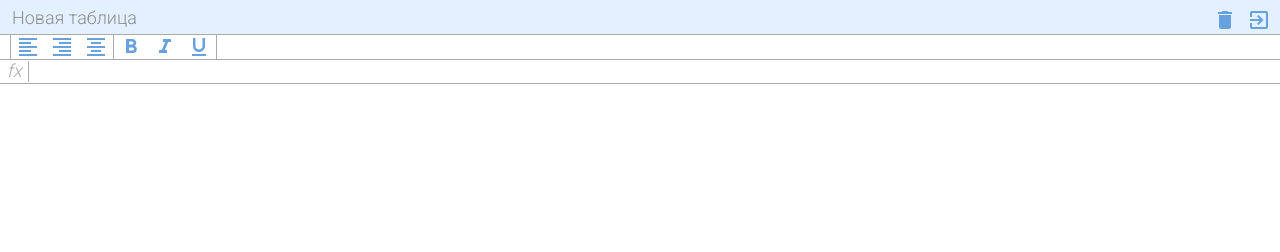
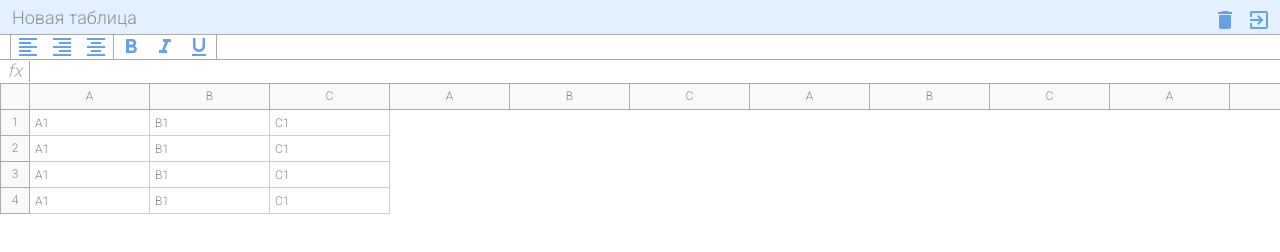
Before and after one commit to vladkvn/custom-excel, a website built with webpack: page src/index.html in a window 1280 px wide. Built offline with nearby package versions, Linux system fonts and the light colour scheme.

Commit message:
Added table styles

```diff
--- a/src/index.html
+++ b/src/index.html
@@ -62,7 +62,70 @@
             <div class="formula-info">fx</div>
             <div class="input" contenteditable="true"></div>
         </div>
-        <div class="excel__table"></div>
+        <div class="excel__table">
+            <div class="row">
+                <div class="row-info"></div>
+                <div class="row-data">
+                    <div class="column">A</div>
+                    <div class="column">B</div>
+                    <div class="column">C</div>
+                    <div class="column">A</div>
+                    <div class="column">B</div>
+                    <div class="column">C</div>
+                    <div class="column">A</div>
+                    <div class="column">B</div>
+                    <div class="column">C</div>
+                    <div class="column">A</div>
+                    <div class="column">B</div>
+                    <div class="column">C</div>
+                    <div class="column">A</div>
+                    <div class="column">B</div>
+                    <div class="column">C</div>
+                    <div class="column">A</div>
+                    <div class="column">B</div>
+                    <div class="column">C</div>
+                    <div class="column">A</div>
+                    <div class="column">B</div>
+                    <div class="column">C</div>
+                    <div class="column">A</div>
+                    <div class="column">B</div>
+                    <div class="column">C</div>
+                </div>
+            </div>
+            <div class="row">
+                <div class="row-info">1</div>
+                <div class="row-data">
+                    <div class="cell">A1</div>
+                    <div class="cell">B1</div>
+                    <div class="cell">C1</div>
+                </div>
+            </div>
+            <div class="row">
+                <div class="row-info">2</div>
+                <div class="row-data">
+                    <div class="cell">A1</div>
+                    <div class="cell">B1</div>
+                    <div class="cell">C1</div>
+                </div>
+            </div>
+            <div class="row">
+                <div class="row-info">3</div>
+                <div class="row-data">
+                    <div class="cell">A1</div>
+                    <div class="cell">B1</div>
+                    <div class="cell">C1</div>
+                </div>
+            </div>
+            <div class="row">
+                <div class="row-info">4</div>
+                <div class="row-data">
+                    <div class="cell">A1</div>
+                    <div class="cell">B1</div>
+                    <div class="cell">C1</div>
+                </div>
+            </div>
+
+        </div>
     </div>
 </div>
 </body>
--- a/src/scss/_variables.scss
+++ b/src/scss/_variables.scss
@@ -6,5 +6,9 @@ $hover-element-border: 1px solid #26AEFF;
 $focus-element-border: 2px solid #26AEFF;
 $toolbar-height: 26px;
 $border-color: #aaaaaa;
+$border-color-cell: #cecece;
 $formula-height: 24px;
 $info-cell-width: 30px;
+$cell-width: 120px;
+$row-min-height: 20px;
+$row-height: 26px;
--- a/src/scss/formula.scss
+++ b/src/scss/formula.scss
@@ -16,6 +16,7 @@
     font-size: 18px;
     font-style: italic;
     text-align: center;
+    box-sizing: content-box;
     width: $info-cell-width;
     color: #aaa;
   }
--- a/src/scss/index.scss
+++ b/src/scss/index.scss
@@ -16,3 +16,10 @@ body {
   font-family: 'Roboto', sans-serif;
   font-size: 12px;
 }
+
+.excel {
+  position: relative;
+  color: #888;
+  height: 100%;
+  max-width: 100%;
+}
--- a/src/scss/table.scss
+++ b/src/scss/table.scss
@@ -2,5 +2,65 @@
 @import 'mixins';
 
 .excel__table {
+  position: absolute;
+  left: 0;
+  right: 0;
+  top: $header-height + $toolbar-height + $formula-height;
+  overflow-x: auto;
+  padding-bottom: 2px;
 
+  .row {
+    display: flex;
+    flex-direction: row;
+    min-height: $row-min-height;
+    height: $row-height;
+
+  }
+
+  .row-info {
+    display: flex;
+    justify-content: center;
+    align-items: center;
+    min-width: $info-cell-width;
+    height: 100%;
+    border: 1px solid $border-color;
+    background-color: #f8f9fa;
+    border-top: none;
+  }
+
+  .column {
+    display: flex;
+    justify-content: center;
+    align-items: center;
+    background-color: #f8f9fa;
+    min-width: 40px;
+    width: $cell-width;
+    height: 100%;
+    border: 1px solid $border-color;
+    border-top: none;
+    border-left: none;
+  }
+
+  .row-data {
+    display: flex;
+    justify-content: center;
+    align-items: center;
+    height: 100%;
+  }
+
+  .cell {
+    min-width: 40px;
+    width: $cell-width;
+    height: 100%;
+    border:1px solid $border-color-cell;
+    border-top: none;
+    border-left: none;
+    padding: 7px 5px 0;
+    outline: none;
+    &.selected {
+      border: none;
+      outline: 2px solid #5087ff;
+      z-index: 2;
+    }
+  }
 }
```
